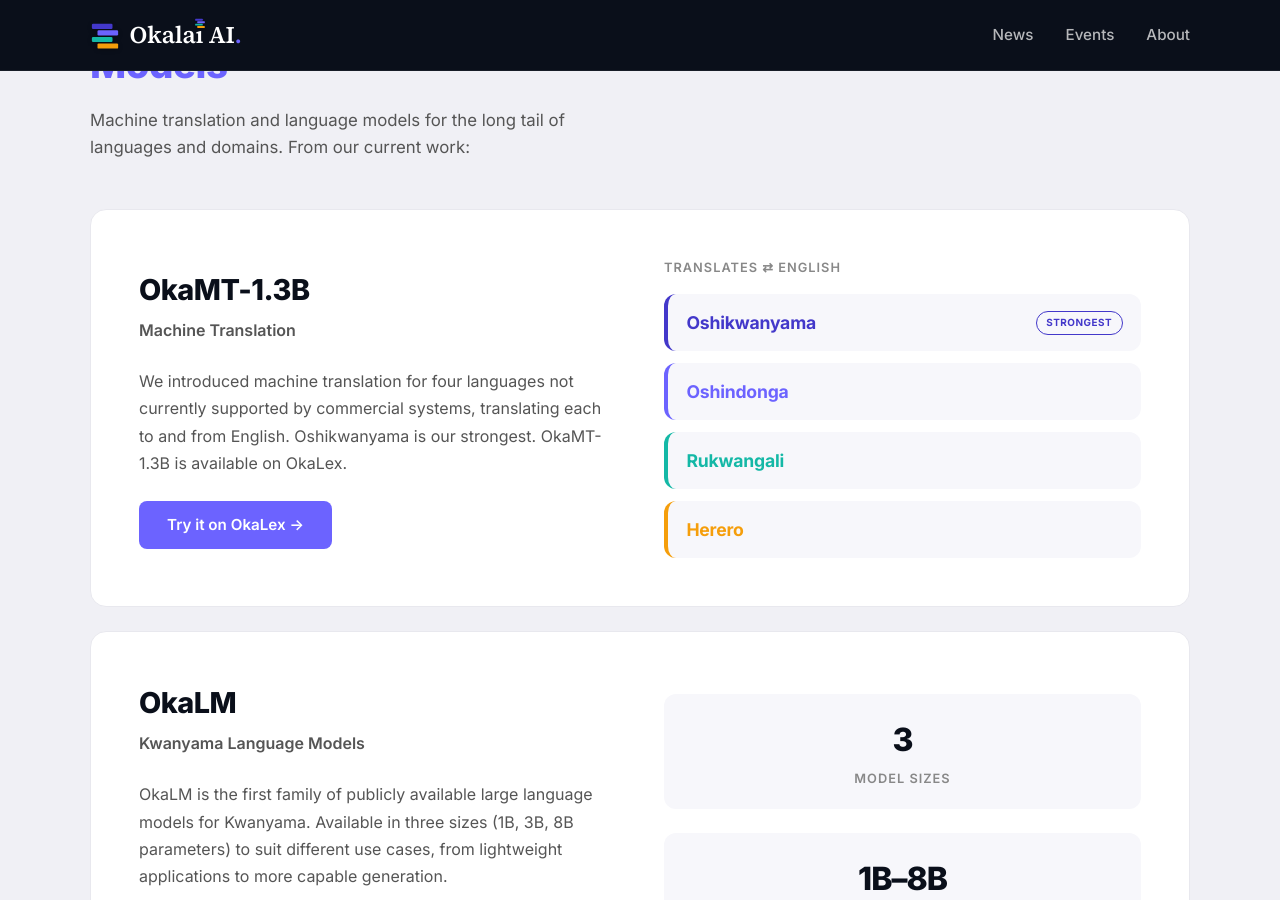
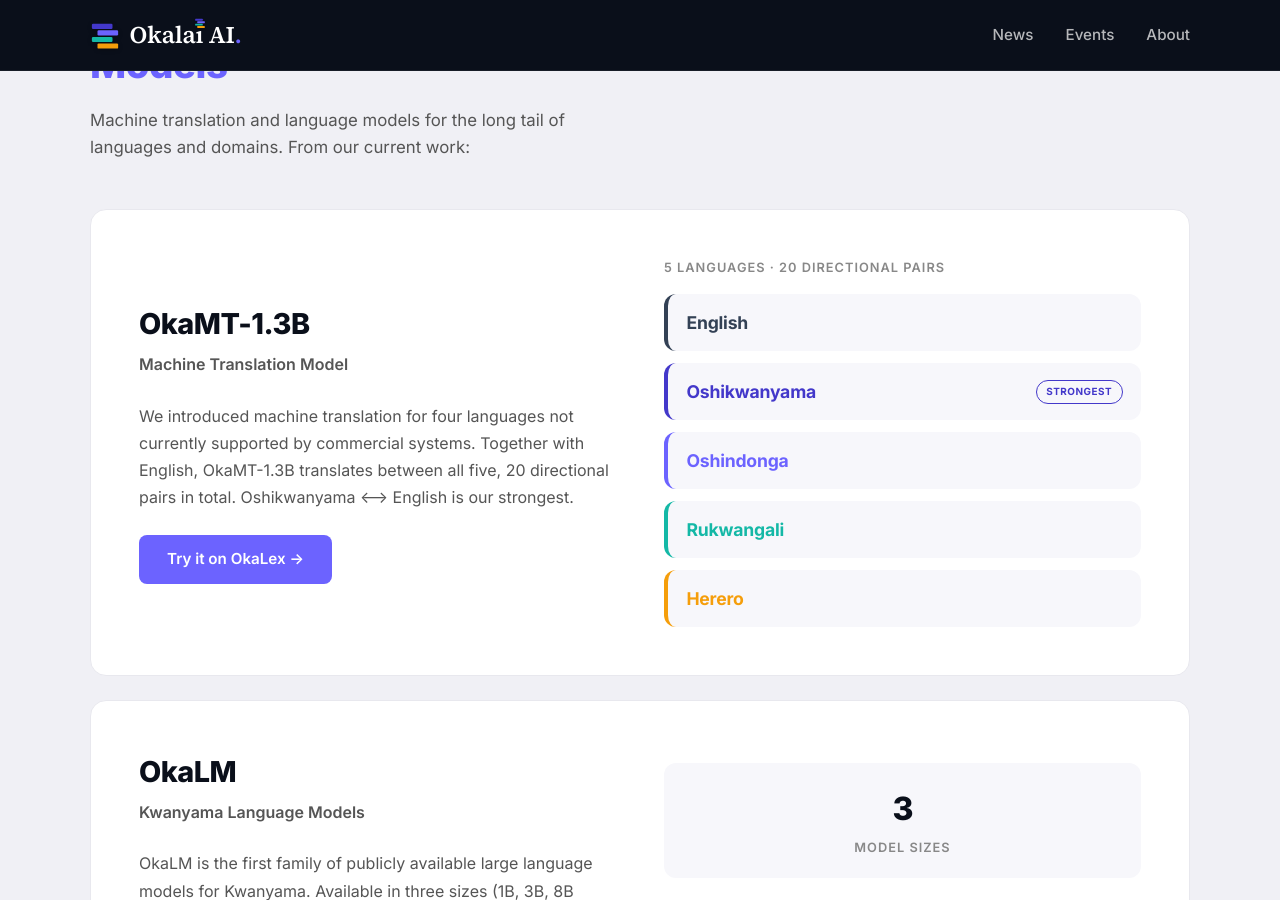
Before and after one commit to okalai-ai/okalai-site, a Jekyll site: the page built from index.md, in a window 1280 px wide and 900 px high, scrolled down 1787 px. Built offline with Jekyll 4.4.1, drawn with Linux system fonts in a browser that asks for light colours.

Commit message:
OkaMT-1.3B: drop misleading English pivot badge

```diff
--- a/index.md
+++ b/index.md
@@ -165,14 +165,17 @@ title: Home
     <div id="okamt" class="product-card" data-sr>
       <div class="product-info">
         <h3>OkaMT-1.3B</h3>
-        <p class="product-tagline">Machine Translation</p>
+        <p class="product-tagline">Machine Translation Model</p>
         <p>
-          We introduced machine translation for four languages not currently supported by commercial systems, translating each to and from English. Oshikwanyama is our strongest. OkaMT-1.3B is available on <a href="https://okalex.org/" target="_blank" rel="noopener">OkaLex</a>.
+          We introduced machine translation for four languages not currently supported by commercial systems. Together with English, OkaMT-1.3B translates between all five, 20 directional pairs in total. Oshikwanyama &#10231; English is our strongest.
         </p>
         <a href="https://okalex.org/" class="btn btn-primary" target="_blank" rel="noopener">Try it on OkaLex &rarr;</a>
       </div>
       <div class="lang-pairs">
-        <div class="lang-pairs-head">Translates &#8644; English</div>
+        <div class="lang-pairs-head">5 languages &middot; 20 directional pairs</div>
+        <div class="lang-pair" style="--lc:#334155">
+          <span class="lang-name">English</span>
+        </div>
         <div class="lang-pair" style="--lc:#4338ca">
           <span class="lang-name">Oshikwanyama</span>
           <span class="lang-badge">Strongest</span>
```
